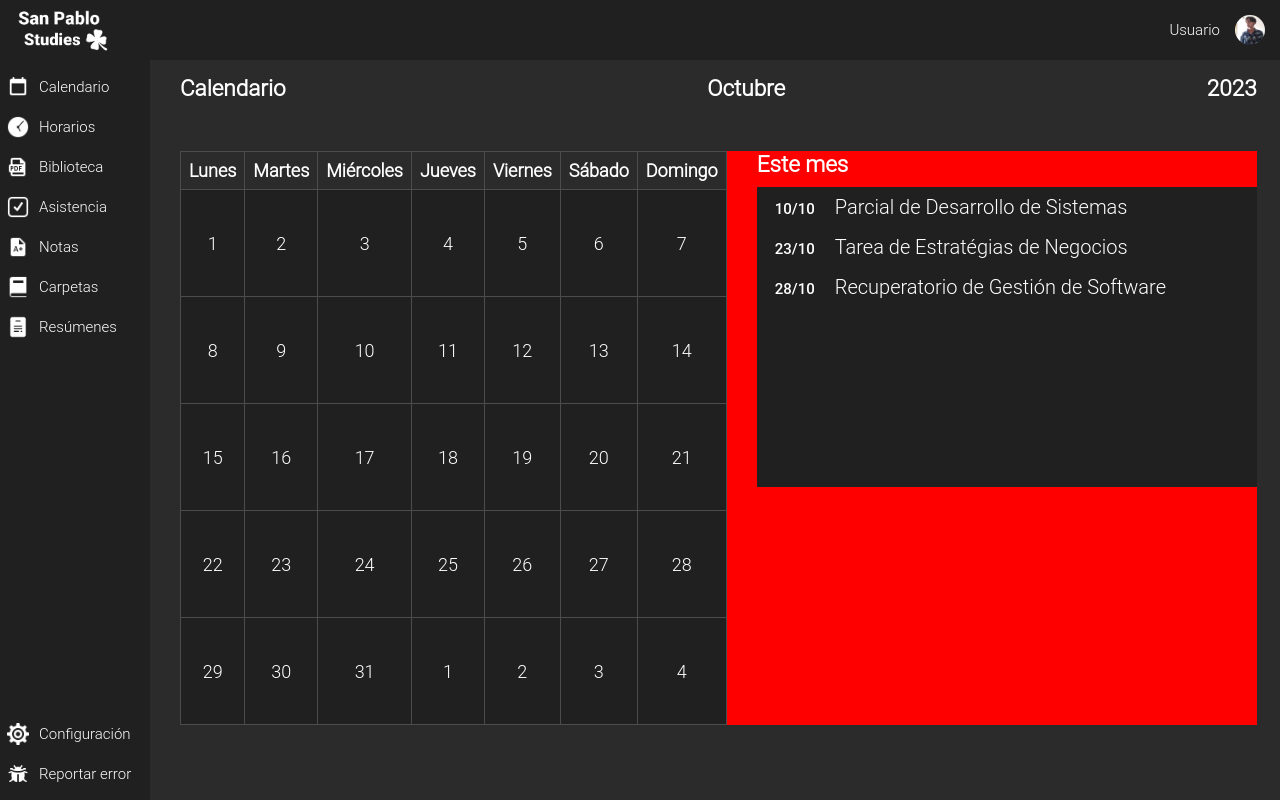
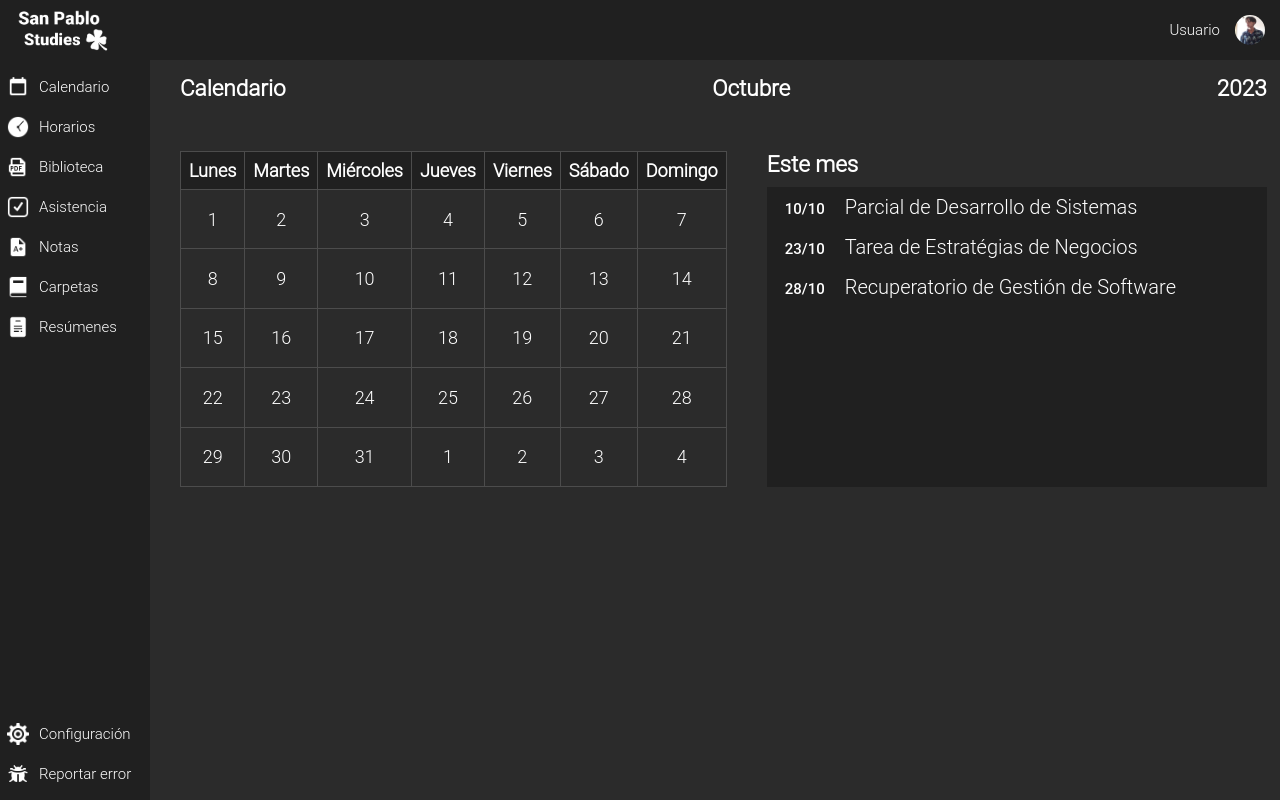
Before and after one commit to MaksiConGit/San-Pablo-Studies, a PHP site: page / in a window 1280 px wide. Run offline with PHP 8.4, Linux system fonts and the light colour scheme; some web fonts are replaced.

Commit message:
Se arregló más o menos

```diff
--- a/css/style.css
+++ b/css/style.css
@@ -195,36 +195,30 @@ body{
 }
 
 #div-calendario{
-    background-color: red;
     display: flex;
     justify-content: space-around;
-    /* align-items: center; */
     margin-top: 40px;
 }
 
 table {
-    margin-right: 30px;
     border-collapse: collapse;
-    /* width: 100%; */
-    background-color: #202020; /* Cambio de color de fondo */
+    width: 100%;
+    margin-right: 40px;
   }
 
-  th, td {
+  td, th {
     border: 1px solid #4c4c4c;
     padding: 8px;
     text-align: center;
     font-size: 18px;
+    width: 14.2857%; /* Asegura que haya un 100% en total (7 columnas) */
   }
+
   thead {
     background-color: #2B2B2B;
-    color: #ffffff; /* Texto blanco en la cabecera */
+    color: #ffffff;
   }
 
-  td{
-    width: 140px;
-    height: 90px;
+  th{
+    background-color: #202020;
   }
-
-  th {
-    color: #ffffff; /* Texto blanco en la cabecera */
-  }
```
